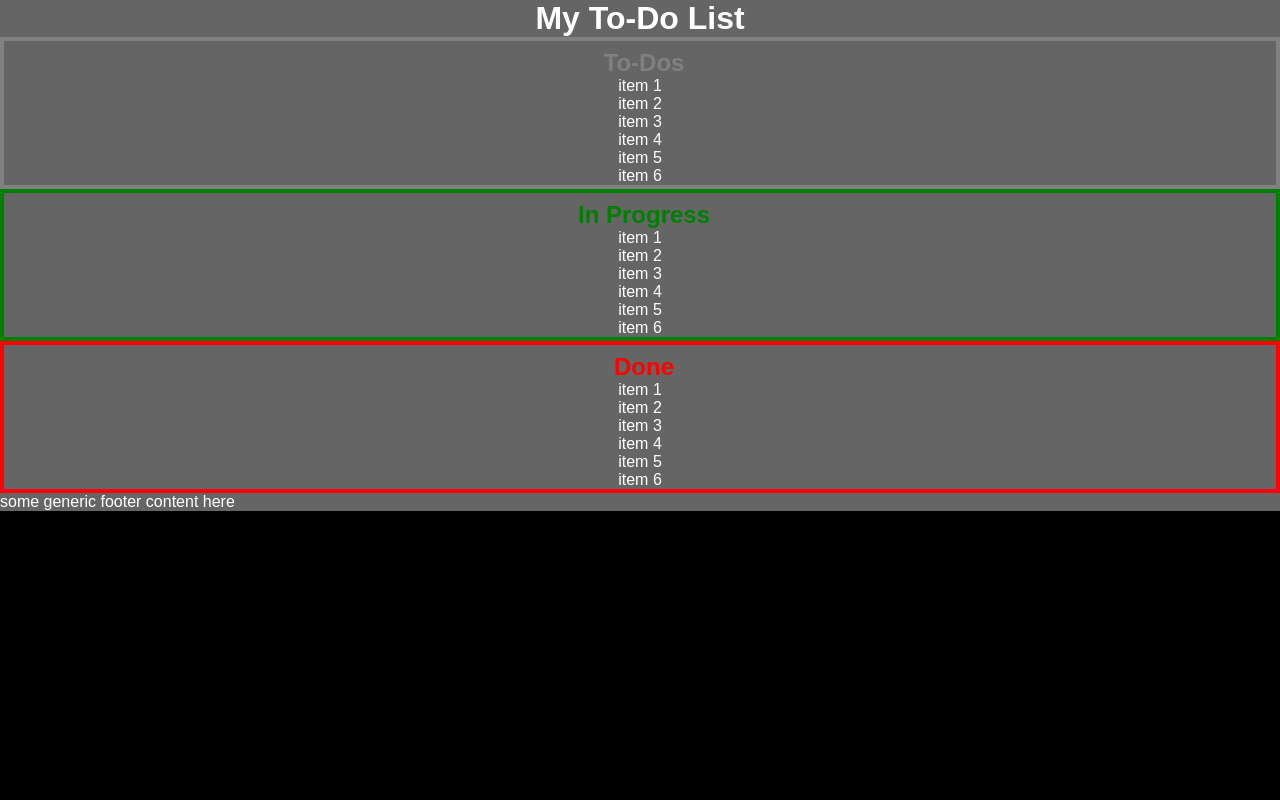
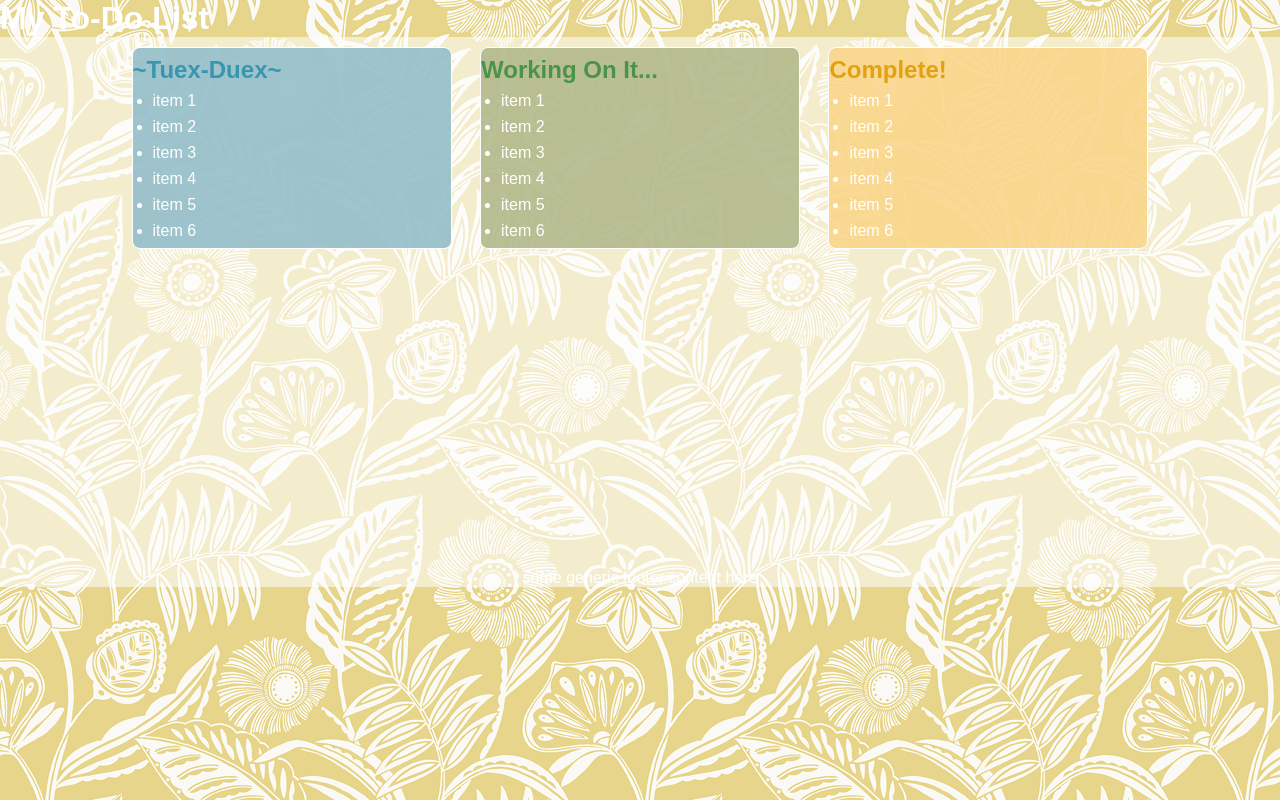
Before and after one commit to KylieTKay/khan_t_css_practice, a plain HTML site: page reference_folder/index.html in a window 1280 px wide. Drawn offline with Linux system fonts and the light colour scheme.

Commit message:
customized style sheet

```diff
--- a/reference_folder/css/main.css
+++ b/reference_folder/css/main.css
@@ -9,21 +9,30 @@
 body {
     font-family: Arial, Helvetica, sans-serif;
     font-size: 16px;
-
-    background-color: black;
+    background: url(../img/yellow_flora.jpeg) repeat;
     color: white;
 }
 
-header, footer {
-    background-color: rgb(101, 101, 101);
+
+main, footer {
+    text-align: center;
+    background: rgba(255, 255, 255, 0.573);
 }
 
+main {
+    padding-top: 10px;
+    padding-bottom:25%;}
 
-main { text-align: center;}
+article li {
+    margin-left: 20px;
+}
 
-article > h2 {
-    padding-left: 8px;
-    padding-top: 8px;
+article h2 {
+    margin: 8px 8px 8px 0px;
+}
+
+article > ul > li {
+    padding-bottom: 8px;
 }
 
 main > article {
@@ -35,12 +44,14 @@ main > article {
     border-radius: 8px;
     margin: 0 12px;
 }
-#todo { border: 4px solid gray;}
-#inprogress { border: 4px solid green;}
-#done { border: 4px solid red;}
+#todo { background: #93bdc9e3;}
+#inprogress { background: #b0b889e0;
+}
+#done { background: #f9d483d7;
+}
 
-article:first-of-type h2 { color: grey;}
+article:first-of-type h2 { color: #3896b0;}
 
-#inprogress .inprogress {color: green;}
+#inprogress .inprogress {color: rgb(73, 148, 73);}
 
-article:last-of-type h2 { color: red;}
+article:last-of-type h2 { color: #e3a011;}
--- a/reference_folder/index.html
+++ b/reference_folder/index.html
@@ -10,13 +10,15 @@
 
 </head>
 <body>
+    <header>
+        <h1>My To-Do List
+        </h1>
+    </header>
     <main>
-        <header>
-            <h1>My To-Do List</h1>
 
         <!--article>h2>ul>li*6{item $}-->
         <article id="todo">
-                <h2>To-Dos</h2>
+            <h2>~Tuex-Duex~</h2>
                 <ul>
                     <li>item 1</li>
                     <li>item 2</li>
@@ -28,7 +30,7 @@
         </article>
 
         <article id="inprogress">
-                <h2 class="inprogress">In Progress</h2>
+            <h2 class="inprogress">Working On It...</h2>
                 <ul>
                     <li>item 1</li>
                     <li>item 2</li>
@@ -40,7 +42,7 @@
         </article>
 
         <article id="done">
-                <h2>Done</h2>
+            <h2>Complete!</h2>
                 <ul>
                     <li>item 1</li>
                     <li>item 2</li>
@@ -50,8 +52,6 @@
                     <li>item 6</li>
                 </ul>
         </article>
-
-        </header>
     </main>
     <footer>
         <p>some generic footer content here</p>
```
Also changed, not shown: reference_folder/img/yellow_flora.jpeg (added), reference_folder/img/yellow_flora.jpg (added). Lines whose indentation alone changed are shown as unchanged.
